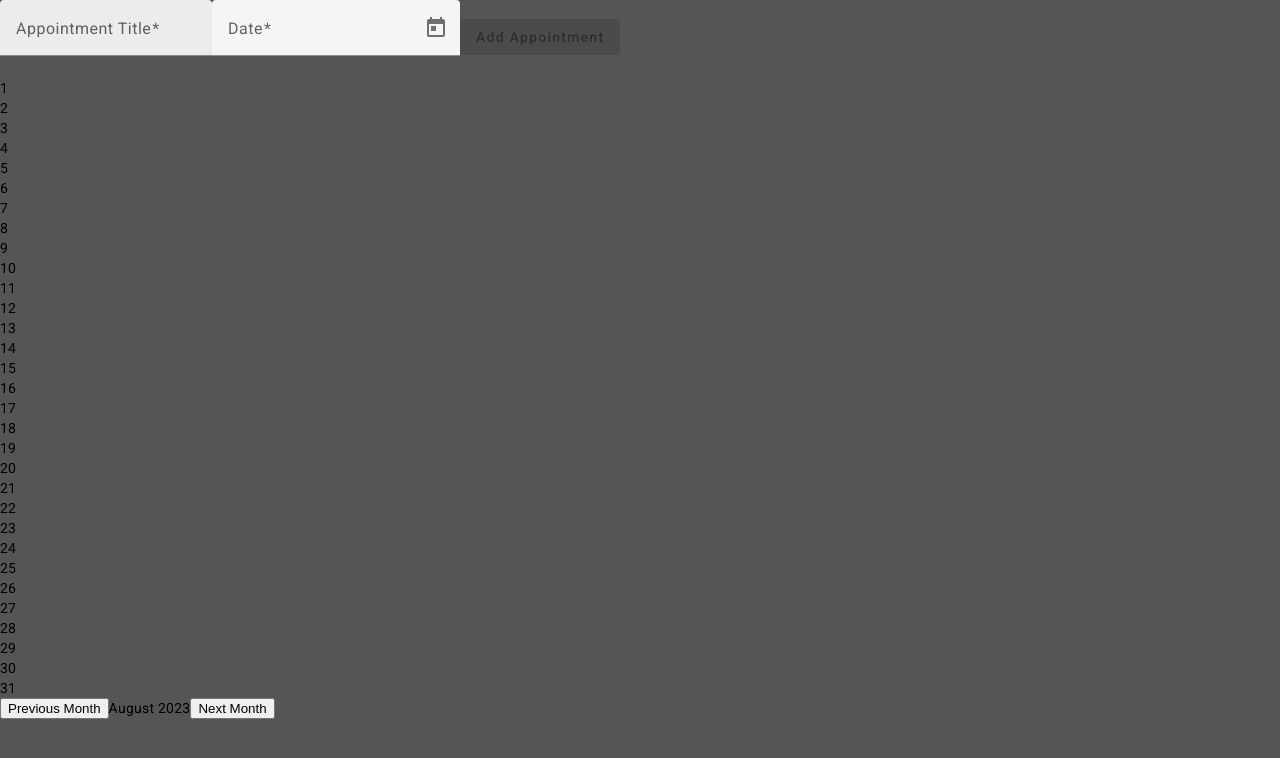
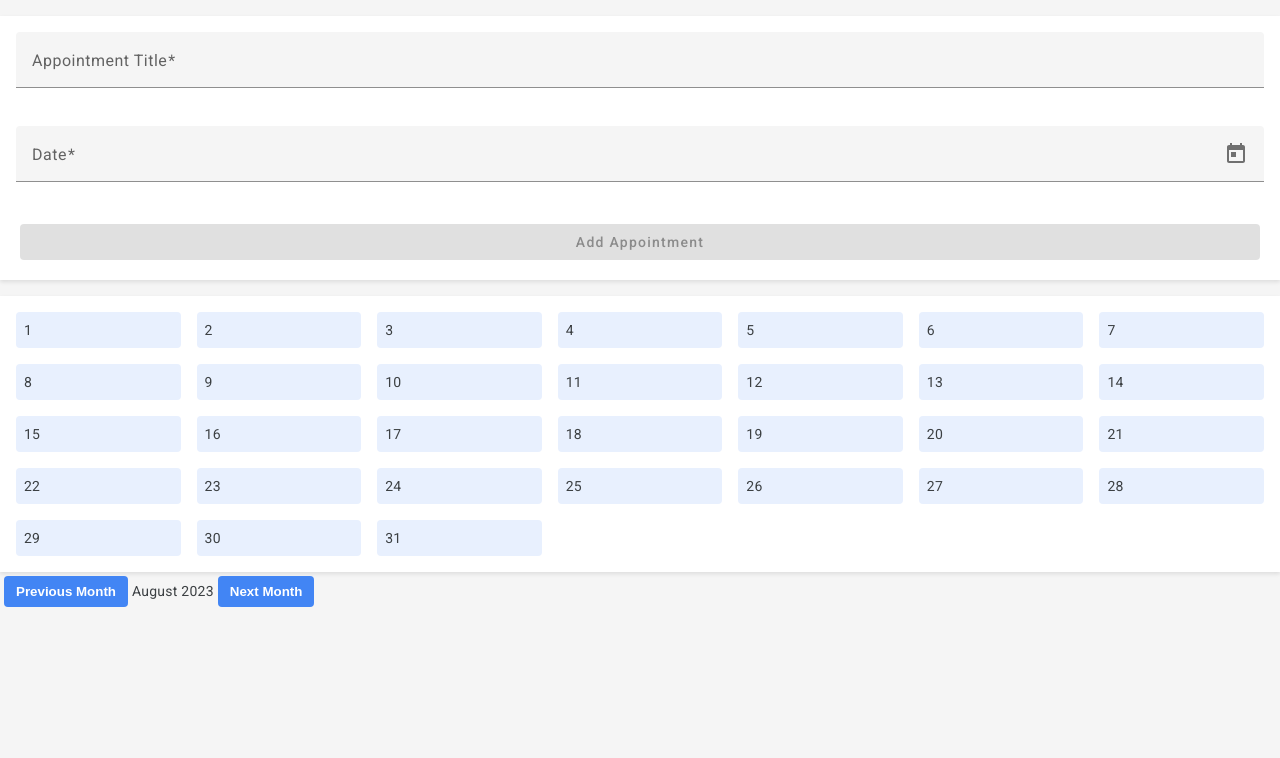
Before and after one commit to gavmen/angular-calendar-app, an Angular app: page /calendar in a window 1280 px wide. Shown: the top 758 px of the page. Built offline with nearby package versions, Linux system fonts and the light colour scheme.

Commit message:
styles start

```diff
--- a/src/app/calendar/appointment-form/appointment-form.component.scss
+++ b/src/app/calendar/appointment-form/appointment-form.component.scss
@@ -0,0 +1,9 @@
+form {
+    display: flex;
+    flex-direction: column;
+    gap: 16px;
+    padding: 16px;
+    background-color: white;
+    box-shadow: 0 2px 4px rgba(0, 0, 0, 0.1);
+    margin-top: 16px;
+  }
--- a/src/app/calendar/calendar-grid/calendar-grid.component.scss
+++ b/src/app/calendar/calendar-grid/calendar-grid.component.scss
@@ -0,0 +1,22 @@
+.calendar-grid {
+    display: grid;
+    grid-template-columns: repeat(7, 1fr);
+    gap: 16px;
+    padding: 16px;
+    background-color: white;
+    box-shadow: 0 2px 4px rgba(0, 0, 0, 0.1);
+    margin-top: 16px;
+
+    div {
+      padding: 8px;
+      border-radius: 4px;
+      background-color: #E8F0FE;
+      position: relative;
+
+      button {
+        position: absolute;
+        top: 4px;
+        right: 4px;
+      }
+    }
+  }
--- a/src/app/calendar/calendar.component.scss
+++ b/src/app/calendar/calendar.component.scss
@@ -0,0 +1,8 @@
+.calendar-navigation {
+    display: flex;
+    justify-content: space-between;
+    align-items: center;
+    padding: 16px;
+    background-color: white;
+    box-shadow: 0 2px 4px rgba(0, 0, 0, 0.1);
+  }
--- a/src/styles.scss
+++ b/src/styles.scss
@@ -1,4 +1,27 @@
-/* You can add global styles to this file, and also import other style files */
+body {
+    font-family: Arial, sans-serif;
+    background-color: #F5F5F5;
+    color: #3C4043;
+    margin: 0;
+    padding: 0;
+  }
 
-html, body { height: 100%; background-color: #555;}
-body { margin: 0; font-family: Roboto, "Helvetica Neue", sans-serif; }
+  button {
+    cursor: pointer;
+    border: none;
+    padding: 8px 12px;
+    margin: 4px;
+    border-radius: 4px;
+    background-color: #4285F4;
+    color: white;
+    font-weight: bold;
+    transition: background-color 0.3s;
+
+    &:hover {
+      background-color: #357ABD;
+    }
+  }
+
+  mat-icon {
+    vertical-align: middle;
+  }
```
Also changed, not shown: src/app/calendar/calendar-grid/calendar-grid.component.ts (+3 -14 lines).
